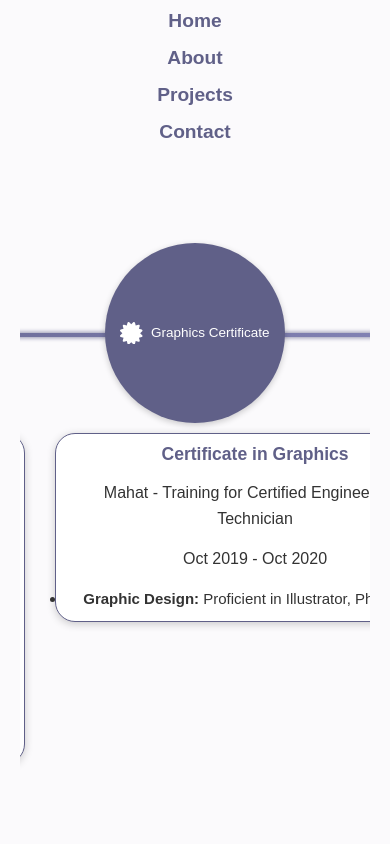
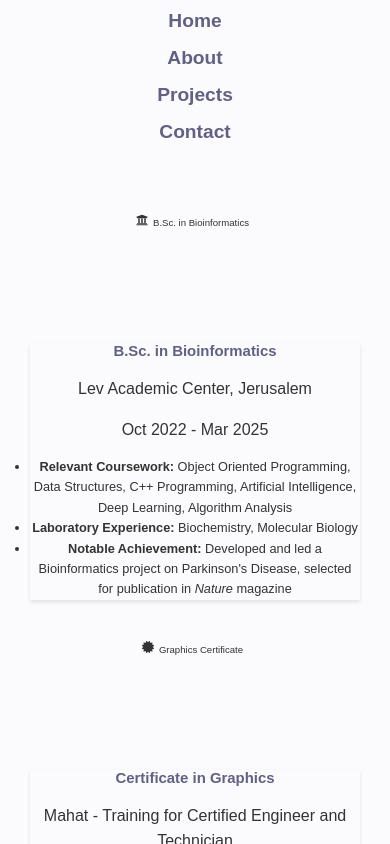
Before and after one commit to shira471/port-folio, a React (Create React App) app: page / in a window 390 px wide. Both pictures are taken after a click on the button "About". Shown: the top 844 px of the page. Built offline with nearby package versions, Linux system fonts and the light colour scheme.

Commit message:
about-response

```diff
--- a/src/components/About/About.css
+++ b/src/components/About/About.css
@@ -1,100 +1,61 @@
+@media (max-width: 768px) {
   .timeline-container {
-  display: flex;
-  justify-content: center;
-  margin-top: 50px;
-  overflow-x: auto;
-  height: 600px;
+    height: auto;
+    overflow-x: visible;
+    flex-direction: column;
+    align-items: center;
+    padding: 0 10px;
+    margin-top: 20px;
   }
 
   .timeline {
-  position: relative;
-  display: flex;
+    flex-direction: column;
+    height: auto;
     align-items: center;
-  height: 220px;
   }
 
   .timeline::before {
-  content: "";
-  position: absolute;
-  top: 50%;
-  left: 0;
-  width: 100%;
-  height: 4px;
+    top: 0;
+    left: 50%;
+    width: 4px;
+    height: 100%;
+    transform: translateX(-50%);
     background: linear-gradient(
-    to right,
+      to bottom,
       rgb(96, 96, 136),
       rgb(145, 145, 200)
     );
-  border-radius: 2px;
-  animation: pulse 3s infinite;
-  z-index: 1;
-}
-
-/* אנימציה עדינה לציר הזמן */
-@keyframes pulse {
-  0% {
-    box-shadow: 0 0 5px rgb(96, 96, 136);
-  }
-  50% {
-    box-shadow: 0 0 15px rgb(145, 145, 200);
-  }
-  100% {
-    box-shadow: 0 0 5px rgb(96, 96, 136);
-  }
   }
 
   .timeline-item {
+    margin: 40px 0;
+    margin-right: 0;
+    display: flex;
+    flex-direction: column;
+    align-items: center;
     position: relative;
-  margin-right: 250px;
-}
-
-.timeline-item:last-child {
-  margin-right: 0;
   }
 
   .timeline-ellipse {
-  position: relative;
-  background-color: rgb(96, 96, 136);
-  color: white;
-  border-radius: 50%;
-  width: 180px;
-  height: 180px;
-  display: flex;
-  justify-content: center;
-  align-items: center;
-  cursor: pointer;
-  box-shadow: 0 2px 6px rgba(0, 0, 0, 0.2);
-  transition: transform 0.2s;
-  z-index: 2;
-}
-
-.timeline-ellipse:hover {
-  transform: scale(1.05);
+    width: 120px;
+    height: 120px;
+    font-size: 0.8em;
   }
 
   .ellipse-label {
-  font-size: 0.9em;
+    font-size: 0.8em;
+    padding: 5px;
+    text-align: center;
   }
 
   .tooltip {
-  display:block;
-  position: absolute;
-  top: 190px;
-  left: -50px;
-  background-color: white;
-  border: 1px solid rgb(96, 96, 136);
-  border-radius: 20px;
-  box-shadow: 0 2px 8px rgba(0, 0, 0, 0.2);
-  padding: 10px;
-  z-index: 5;
-  width: 400px;
+    position: static;
+    width: 100%;
+    max-width: 360px;
+    margin-top: 10px;
+    left: auto;
+    top: auto;
+    font-size: 0.85em;
+    box-shadow: 0 2px 4px rgba(0, 0, 0, 0.1);
   }
-
-.timeline-item:hover .tooltip {
-  display: block;
 }
-
-.icon {
-  margin-right: 8px;
-  font-size: 1.5em;
-}
```
Lines whose indentation alone changed are shown as unchanged.
